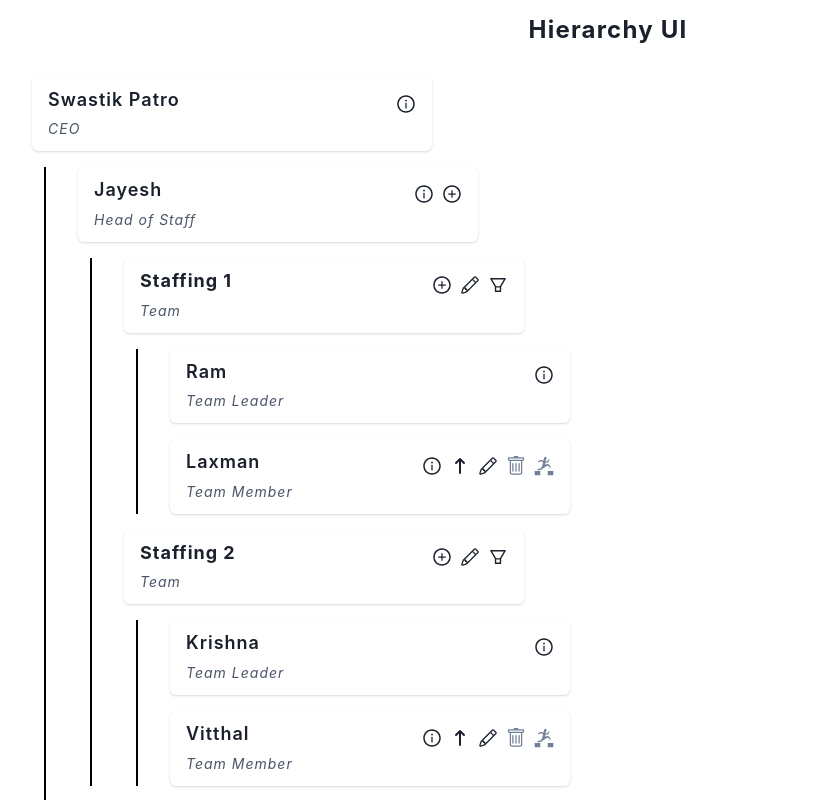
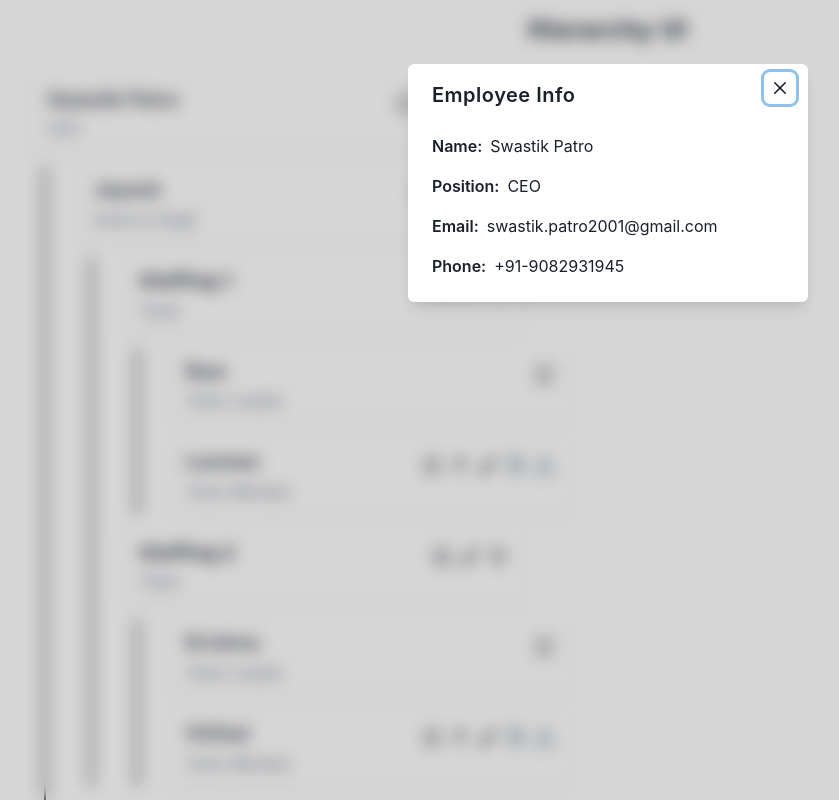
Before and after one commit to swastikpatro/HeirarchyUI, a React (Create React App) app: page / in a window 1280 px wide. Both pictures are taken after a click on the element 438 px from the left and 103 px from the top of the page. Shown: the top 800 px of the page, without its empty margins (32-871 px from the left). Built offline with nearby package versions, Linux system fonts and the light colour scheme.

Commit message:
feat: display employees Info through modal

```diff
--- /dev/null
+++ b/src/Components/DisplayEmployeeInfoModal.jsx
@@ -0,0 +1,91 @@
+import {
+  Box,
+  Modal,
+  ModalBody,
+  ModalCloseButton,
+  ModalContent,
+  ModalHeader,
+  ModalOverlay,
+  Text,
+} from '@chakra-ui/react';
+import { ellipsisStyle } from '../globalStyle';
+
+const DisplayEmployeeInfoModal = ({
+  isOpen,
+  onClose,
+  employeeDataToDisplay,
+}) => {
+  const {
+    employeeInfo: { employeeName, employeeEmail, employeePhone },
+    position,
+  } = employeeDataToDisplay;
+
+  let department = employeeDataToDisplay?.department;
+
+  return (
+    <Modal isOpen={isOpen} onClose={onClose} closeOnOverlayClick={true}>
+      <ModalOverlay bg="blackAlpha.300" backdropFilter="blur(8px)" />
+      <ModalContent w="90vw" maxW="400px">
+        <ModalHeader letterSpacing="wide">Employee Info</ModalHeader>
+
+        <ModalCloseButton />
+
+        <ModalBody pb={6} display="flex" flexDir="column" gap="1rem">
+          <Text display="flex" gap=".5rem">
+            <Box as="span" fontWeight="semibold">
+              Name:{' '}
+            </Box>
+
+            <Box {...ellipsisStyle} as="span">
+              {employeeName}
+            </Box>
+          </Text>
+
+          <Text display="flex" gap=".5rem" textTransform="capitalize">
+            <Box as="span" fontWeight="semibold">
+              Position:{' '}
+            </Box>
+
+            <Box {...ellipsisStyle} as="span">
+              {position}
+            </Box>
+          </Text>
+
+          {!!department && (
+            <Text display="flex" gap=".5rem" textTransform="capitalize">
+              <Box as="span" fontWeight="semibold">
+                Department:{' '}
+              </Box>
+
+              <Box {...ellipsisStyle} as="span">
+                {department}
+              </Box>
+            </Text>
+          )}
+
+          <Text display="flex" gap=".5rem">
+            <Box as="span" fontWeight="semibold">
+              Email:{' '}
+            </Box>
+
+            <Box {...ellipsisStyle} as="span">
+              {employeeEmail}
+            </Box>
+          </Text>
+
+          <Text display="flex" gap=".5rem">
+            <Box as="span" fontWeight="semibold">
+              Phone:{' '}
+            </Box>
+
+            <Box {...ellipsisStyle} as="span">
+              {employeePhone}
+            </Box>
+          </Text>
+        </ModalBody>
+      </ModalContent>
+    </Modal>
+  );
+};
+
+export default DisplayEmployeeInfoModal;
--- a/src/Components/Employee.jsx
+++ b/src/Components/Employee.jsx
@@ -37,6 +37,7 @@ import Team from './Team';
 import MenuTeamChange from './MenuTeamChange';
 import TeamForm from './TeamForm';
 import FormEmployeeInfoModal from './FormEmployeeInfoModal';
+import DisplayEmployeeInfoModal from './DisplayEmployeeInfoModal';
 
 const Employee = ({ employeeData, teamId, hasOneOrNoMemberInTeam }) => {
   const dispatch = useDispatch();
@@ -197,10 +198,22 @@ const Employee = ({ employeeData, teamId, hasOneOrNoMemberInTeam }) => {
             columnGap={{ base: '.35rem', md: '.5rem' }}
           >
             <Tooltip label="Info" {...tooltipStyle}>
-              <Box as="span" {...iconStyle}>
+              <Box
+                as="span"
+                {...iconStyle}
+                onClick={onDisplayEmployeeInfoModalOpen}
+              >
                 <AiOutlineInfoCircle />
               </Box>
             </Tooltip>
+
+            {isDisplayEmployeeInfoModalOpen && (
+              <DisplayEmployeeInfoModal
+                isOpen={isDisplayEmployeeInfoModalOpen}
+                onClose={onDisplayEmployeeInfoModalClose}
+                employeeDataToDisplay={employeeData}
+              />
+            )}
 
             {!isAddingTeam && isHeadOfDepartmentAndHasTeams && (
               <Tooltip label="Add Team" {...tooltipStyle}>
```
